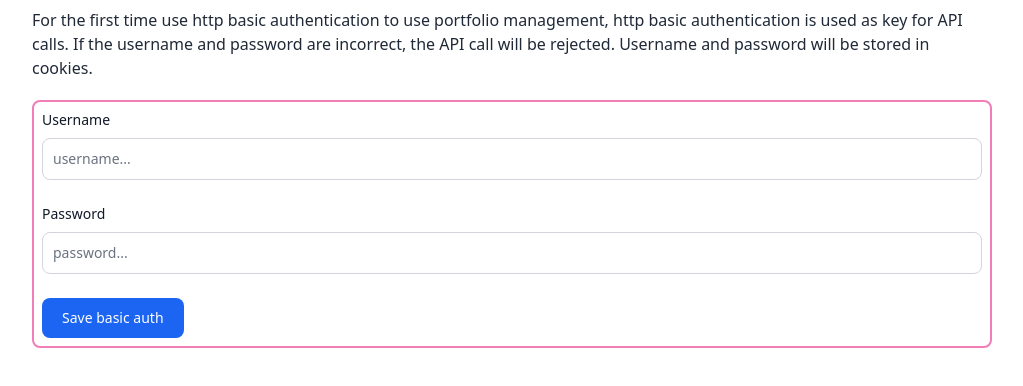
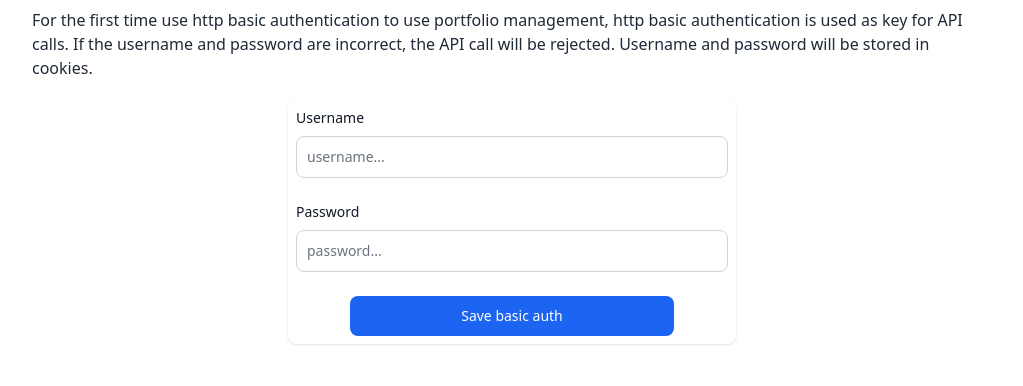
Before and after one commit to Afiffudin-au/portfolio-management, a React (Create React App) app: page /basic-auth in a window 1280 px wide. Shown: the top 386 px of the page, without its empty margins (128-1151 px from the left). Built offline with nearby package versions, Linux system fonts and the light colour scheme; no server answers.

Commit message:
some updates

```diff
--- a/src/components/Sidebar/index.tsx
+++ b/src/components/Sidebar/index.tsx
@@ -1,5 +1,7 @@
+import Cookies from 'js-cookie'
 import React from 'react'
 import SidebarItem from './SidebarItem'
+import { useNavigate } from 'react-router-dom'
 interface SidebarProps {
   activeMenu?:
     | '/topics'
@@ -8,7 +10,13 @@ interface SidebarProps {
     | '/projects'
     | '/users'
 }
+
 function Sidebar({ activeMenu }: SidebarProps) {
+  const navigate = useNavigate()
+  const handleLogout = () => {
+    Cookies.remove('auth')
+    navigate('/basic-auth')
+  }
   return (
     <aside
       className='w-64 h-screen sticky top-0 left-0 z-10'
@@ -41,6 +49,11 @@ function Sidebar({ activeMenu }: SidebarProps) {
             title={'Users'}
           />
         </ul>
+        <button
+          onClick={handleLogout}
+          className='px-3 py-1 bg-red-500 hover:bg-red-400 block mx-auto w-full mt-2 font-bold text-white shadow rounded'>
+          Logout
+        </button>
       </div>
     </aside>
   )
--- a/src/components/User/UserForm.tsx
+++ b/src/components/User/UserForm.tsx
@@ -31,7 +31,7 @@ function UserForm() {
   }
   return (
     <form
-      className='my-5 border-pink-400 border-2 p-2 rounded-lg w-full'
+      className='my-5 shadow p-2 rounded-lg max-w-md mx-auto'
       onSubmit={handleSubmit(handleSendForm)}>
       <div className='mb-6'>
         <label className='block mb-2 text-sm font-medium text-gray-900'>
@@ -67,7 +67,7 @@ function UserForm() {
       </div>
       <button
         type='submit'
-        className='text-white bg-blue-600 hover:bg-blue-700 focus:ring-4 focus:outline-none focus:ring-blue-300 font-medium rounded-lg text-sm w-full sm:w-auto px-5 py-2.5 text-center '>
+        className='text-white bg-blue-600 hover:bg-blue-700 focus:ring-4 focus:outline-none focus:ring-blue-300 font-medium rounded-lg text-sm w-9/12 mx-auto block px-5 py-2.5 text-center '>
         Save basic auth
       </button>
     </form>
```
